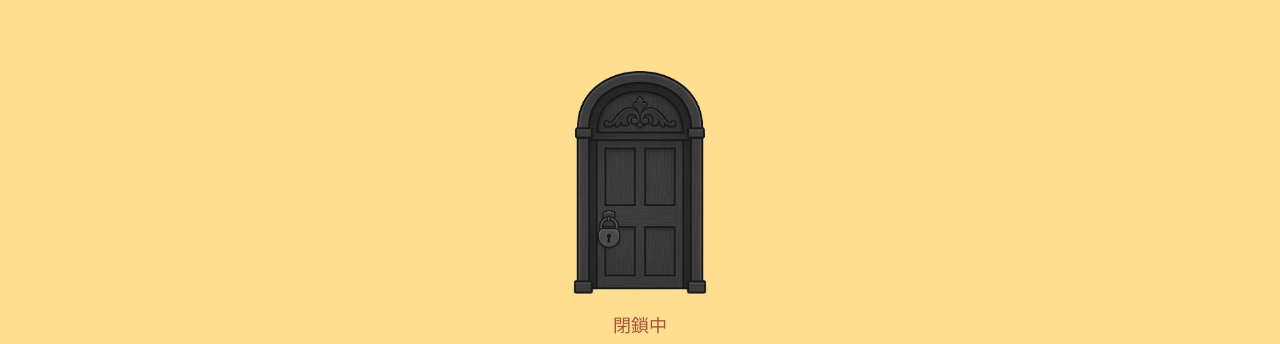
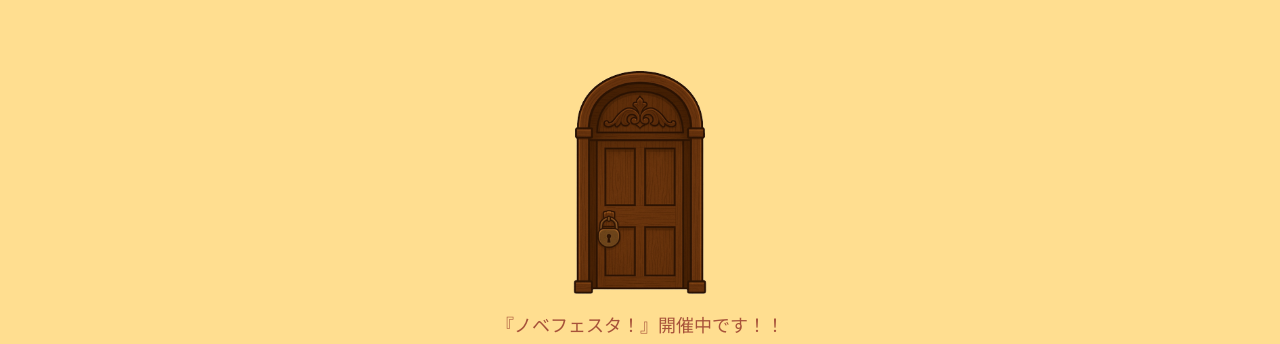
Before and after one commit to cherie-portfolio/mochimochi-shelf, a plain HTML site: page top.html in a window 1280 px wide. Shown: the part 380-724 px from the top of the page. Drawn offline with Linux system fonts and the light colour scheme.

Commit message:
Add files via upload

```diff
--- a/top.html
+++ b/top.html
@@ -100,8 +100,8 @@
 
   <div class="event-door-row">
     <div class="event-door">
-      <a href="twst_only.html"><img src="locked_door_resized_close.png" alt="イベント展示"></a>
-      <span>閉鎖中</span>
+      <a href="novefesta.html"><img src="locked_door_resized.png" alt="イベント展示"></a>
+      <span>『ノベフェスタ！』開催中です！！</span>
     </div>
   </div>
 
```
